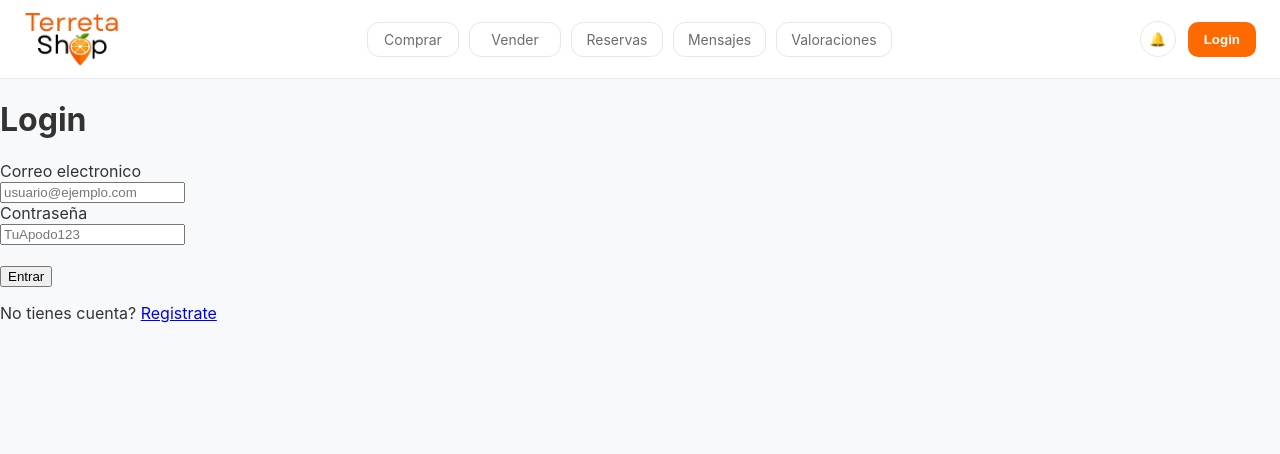
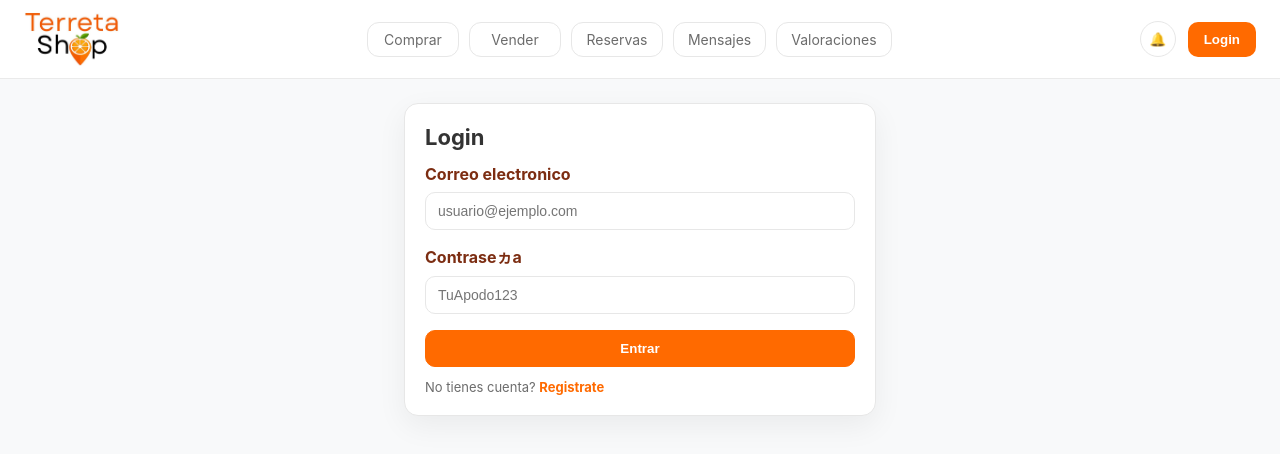
Before and after one commit to JoelOrtizz/MercadoProximidad, a Vue app in the folder frontend/: page /login in a window 1280 px wide. Shown: the top 454 px of the page. Built offline with nearby package versions, Linux system fonts and the light colour scheme; no server answers.

Commit message:
anadidos estilos login register

```diff
--- a/frontend/public/css/index.css
+++ b/frontend/public/css/index.css
@@ -54,9 +54,9 @@
 }
 
 .chip.is-active {
-  border-color: #bcd1ff;
-  background: #eef4ff;
-  color: #1f2d5c;
+  border-color: #ffd2b3;
+  background: #fff3e6;
+  color: #7c2d12;
 }
 
 .input {
@@ -86,8 +86,8 @@
 }
 
 .btn-primary {
-  background: #0b73d7;
-  border-color: #0b73d7;
+  background: #ff6a00;
+  border-color: #ff6a00;
   color: #fff;
 }
 
@@ -152,11 +152,11 @@
 }
 
 .price {
-  background: #eef4ff;
+  background: #fff3e6;
   border-radius: 10px;
   padding: 8px 10px;
   font-weight: 700;
-  color: #1f2d5c;
+  color: #7c2d12;
   white-space: nowrap;
 }
 
--- a/frontend/public/css/login.css
+++ b/frontend/public/css/login.css
@@ -2,10 +2,94 @@ body {
   font-family: inherit;
 }
 
-.page {
-    display: flex;
-    flex-direction: column;
-    gap: 10px;
-    max-width: 360px;
-    margin: 0 auto;
+.auth-page {
+  max-width: 520px;
+  margin: 0 auto;
+  padding: 24px;
 }
+
+.auth-card {
+  border: 1px solid var(--border);
+  border-radius: 14px;
+  background: #fff;
+  padding: 20px;
+  box-shadow: 0 10px 30px rgba(0, 0, 0, 0.06);
+}
+
+.auth-card h1 {
+  margin: 0;
+  font-size: 22px;
+}
+
+.auth-form {
+  margin-top: 12px;
+}
+
+.field {
+  margin-top: 14px;
+}
+
+.label {
+  display: block;
+  font-weight: 700;
+  margin-bottom: 8px;
+  color: var(--primary-text);
+}
+
+.input {
+  width: 100%;
+  box-sizing: border-box;
+  border: 1px solid var(--border);
+  border-radius: 10px;
+  padding: 10px 12px;
+  font-size: 14px;
+  background: #fff;
+}
+
+.input:focus {
+  outline: none;
+  border-color: var(--primary-border);
+  box-shadow: 0 0 0 0.2rem rgba(255, 106, 0, 0.18);
+}
+
+.btn {
+  border: 1px solid var(--border);
+  background: #fff;
+  border-radius: 10px;
+  padding: 10px 14px;
+  cursor: pointer;
+  font-weight: 600;
+}
+
+.btn:disabled {
+  cursor: not-allowed;
+  opacity: 0.6;
+}
+
+.btn-primary {
+  background: var(--primary);
+  border-color: var(--primary);
+  color: #fff;
+}
+
+.auth-submit {
+  width: 100%;
+  margin-top: 16px;
+}
+
+.auth-foot {
+  margin-top: 12px;
+  margin-bottom: 0;
+  font-size: 13px;
+  color: #6c6c6c;
+}
+
+.auth-foot a {
+  color: var(--primary);
+  font-weight: 700;
+  text-decoration: none;
+}
+
+.auth-foot a:hover {
+  text-decoration: underline;
+}
--- a/frontend/public/css/nav.css
+++ b/frontend/public/css/nav.css
@@ -6,9 +6,9 @@
   --text: #333;
   --border: #e7e7e7;
   --primary: #FF6A00;
-  --primary-weak: #eef4ff;
-  --primary-border: #bcd1ff;
-  --primary-text: #1f2d5c;
+  --primary-weak: #fff3e6;
+  --primary-border: #ffd2b3;
+  --primary-text: #7c2d12;
   --content-width: 1400px;
 }
 
--- a/frontend/public/css/perfil.css
+++ b/frontend/public/css/perfil.css
@@ -271,7 +271,7 @@
 
 .btn-primary {
   border: 0;
-  background: #0b73d7;
+  background: #ff6a00;
   color: #fff;
   font-weight: 600;
 }
@@ -422,7 +422,7 @@
 }
 
 .bar__fill {
-  background-color: #2196f3;
+  background-color: #ff6a00;
   height: 100%;
   width: 0;
   border-radius: 8px;
--- a/frontend/public/css/puntosEntrega.css
+++ b/frontend/public/css/puntosEntrega.css
@@ -61,7 +61,7 @@
 
 .btn-primary {
   border: 0;
-  background: #0b73d7;
+  background: #ff6a00;
   color: #fff;
   font-weight: 600;
 }
--- a/frontend/public/css/registro.css
+++ b/frontend/public/css/registro.css
@@ -2,10 +2,94 @@ body {
   font-family: inherit;
 }
 
-.page {
-    display: flex;
-    flex-direction: column;
-    gap: 10px;
-    max-width: 360px;
-    margin: 0 auto;
+.auth-page {
+  max-width: 520px;
+  margin: 0 auto;
+  padding: 24px;
 }
+
+.auth-card {
+  border: 1px solid var(--border);
+  border-radius: 14px;
+  background: #fff;
+  padding: 20px;
+  box-shadow: 0 10px 30px rgba(0, 0, 0, 0.06);
+}
+
+.auth-card h1 {
+  margin: 0;
+  font-size: 22px;
+}
+
+.auth-form {
+  margin-top: 12px;
+}
+
+.field {
+  margin-top: 14px;
+}
+
+.label {
+  display: block;
+  font-weight: 700;
+  margin-bottom: 8px;
+  color: var(--primary-text);
+}
+
+.input {
+  width: 100%;
+  box-sizing: border-box;
+  border: 1px solid var(--border);
+  border-radius: 10px;
+  padding: 10px 12px;
+  font-size: 14px;
+  background: #fff;
+}
+
+.input:focus {
+  outline: none;
+  border-color: var(--primary-border);
+  box-shadow: 0 0 0 0.2rem rgba(255, 106, 0, 0.18);
+}
+
+.btn {
+  border: 1px solid var(--border);
+  background: #fff;
+  border-radius: 10px;
+  padding: 10px 14px;
+  cursor: pointer;
+  font-weight: 600;
+}
+
+.btn:disabled {
+  cursor: not-allowed;
+  opacity: 0.6;
+}
+
+.btn-primary {
+  background: var(--primary);
+  border-color: var(--primary);
+  color: #fff;
+}
+
+.auth-submit {
+  width: 100%;
+  margin-top: 16px;
+}
+
+.auth-foot {
+  margin-top: 12px;
+  margin-bottom: 0;
+  font-size: 13px;
+  color: #6c6c6c;
+}
+
+.auth-foot a {
+  color: var(--primary);
+  font-weight: 700;
+  text-decoration: none;
+}
+
+.auth-foot a:hover {
+  text-decoration: underline;
+}
--- a/frontend/public/css/seleccionarCords.css
+++ b/frontend/public/css/seleccionarCords.css
@@ -56,7 +56,7 @@
 
 .btn-primary {
   border: 0;
-  background: #0b73d7;
+  background: #ff6a00;
   color: #fff;
   font-weight: 600;
 }
--- a/frontend/src/components/toast.vue
+++ b/frontend/src/components/toast.vue
@@ -26,7 +26,7 @@ const toast = useToastStore();
 
 .success { background: #16a34a; }
 .error   { background: #dc2626; }
-.info    { background: #2563eb; }
+.info    { background: #ff6a00; }
 .warning { background: #f59e0b; }
 
 .fade-enter-active,
--- a/frontend/src/views/LoginView.vue
+++ b/frontend/src/views/LoginView.vue
@@ -1,17 +1,34 @@
 <template>
-  <main>
-    <h1>Login</h1>
-    <form id="login" @submit.prevent="Login">
-      <label for="email">Correo electronico</label><br>
-      <input v-model="email" type="email" name="email" id="email" placeholder="usuario@ejemplo.com" required><br>
+  <main class="page auth-page">
+    <div class="auth-card">
+      <h1>Login</h1>
 
-      <label for="contrasenya">Contraseña</label><br>
-      <input v-model="pass" type="password" name="pass" id="pass" placeholder="TuApodo123" required><br>
-      <br>
-      <button type="submit" :disabled="auth.loading">{{ auth.loading ? 'Entrando...' : 'Entrar' }}</button>
+      <form id="login" class="auth-form" @submit.prevent="Login">
+        <div class="field">
+          <label class="label" for="email">Correo electronico</label>
+          <input
+            v-model="email"
+            class="input"
+            type="email"
+            name="email"
+            id="email"
+            placeholder="usuario@ejemplo.com"
+            required
+          >
+        </div>
 
-      <p>No tienes cuenta? <RouterLink to="/registro">Registrate</RouterLink></p>
-    </form>
+        <div class="field">
+          <label class="label" for="pass">Contraseヵa</label>
+          <input v-model="pass" class="input" type="password" name="pass" id="pass" placeholder="TuApodo123" required>
+        </div>
+
+        <button class="btn btn-primary auth-submit" type="submit" :disabled="auth.loading">
+          {{ auth.loading ? 'Entrando...' : 'Entrar' }}
+        </button>
+
+        <p class="auth-foot">No tienes cuenta? <RouterLink to="/registro">Registrate</RouterLink></p>
+      </form>
+    </div>
   </main>
 </template>
 
@@ -32,7 +49,7 @@
   // no ponerlo ya que lo hace el auth
   async function Login() {
     try {
-      // Llamamos a la acción del store
+      // Llamamos a la acciИn del store
       await auth.login(email.value, pass.value);
 
       // comprueba si tiene cordenadas el usuario
@@ -49,7 +66,7 @@
       router.push(hasCoords ? '/comprar' : '/coords');
     } catch (error) {
       console.error("Error en login:", error);
-      toast.error("Error al iniciar sesión. Comprueba tus credenciales.");
+      toast.error("Error al iniciar sesiИn. Comprueba tus credenciales.");
     }
   }
 </script>
--- a/frontend/src/views/RegistroView.vue
+++ b/frontend/src/views/RegistroView.vue
@@ -1,23 +1,44 @@
 <template>
-  <main>
-    <h1>Registro</h1>
-    <form id="register" @submit.prevent="Register">
-      <label for="email">Correo electronico:</label><br>
-      <input v-model="email" type="email" name="email" id="email" placeholder="usuario@ejemplo.com" required><br>
+  <main class="page auth-page">
+    <div class="auth-card">
+      <h1>Registro</h1>
 
-      <label for="nom">Nombre:</label><br>
-      <input v-model="nom" type="text" name="nom" id="nom" placeholder="usuario" required><br>
+      <form id="register" class="auth-form" @submit.prevent="Register">
+        <div class="field">
+          <label class="label" for="email">Correo electronico</label>
+          <input
+            v-model="email"
+            class="input"
+            type="email"
+            name="email"
+            id="email"
+            placeholder="usuario@ejemplo.com"
+            required
+          >
+        </div>
 
-      <label for="nick">Nickname: </label><br>
-      <input v-model="nick" type="text" name="nick" id="nick" placeholder="usuario_123" required><br>
+        <div class="field">
+          <label class="label" for="nom">Nombre</label>
+          <input v-model="nom" class="input" type="text" name="nom" id="nom" placeholder="usuario" required>
+        </div>
 
-      <label for="contrasenya">Contraseña:</label><br>
-      <input v-model="pass" type="password" name="pass" id="pass" placeholder="TuApodo123" required><br>
+        <div class="field">
+          <label class="label" for="nick">Nickname</label>
+          <input v-model="nick" class="input" type="text" name="nick" id="nick" placeholder="usuario_123" required>
+        </div>
 
-      <button type="submit" :disabled="auth.loading">{{ auth.loading ? 'Creando...' : 'Registrarse' }}</button><br>
+        <div class="field">
+          <label class="label" for="pass">Contraseヵa</label>
+          <input v-model="pass" class="input" type="password" name="pass" id="pass" placeholder="TuApodo123" required>
+        </div>
 
-      <p>tienes cuenta? <RouterLink to="/login">Inicia Sesión</RouterLink></p>
-    </form>
+        <button class="btn btn-primary auth-submit" type="submit" :disabled="auth.loading">
+          {{ auth.loading ? 'Creando...' : 'Registrarse' }}
+        </button>
+
+        <p class="auth-foot">tienes cuenta? <RouterLink to="/login">Inicia SesiИn</RouterLink></p>
+      </form>
+    </div>
   </main>
 </template>
 
```
Also changed, not shown: frontend/public/css/vender.css (+4 -4 lines), frontend/src/views/VenderView.vue (+44 -2 lines), 1 other file (tests, documents, lock files or other folders).
